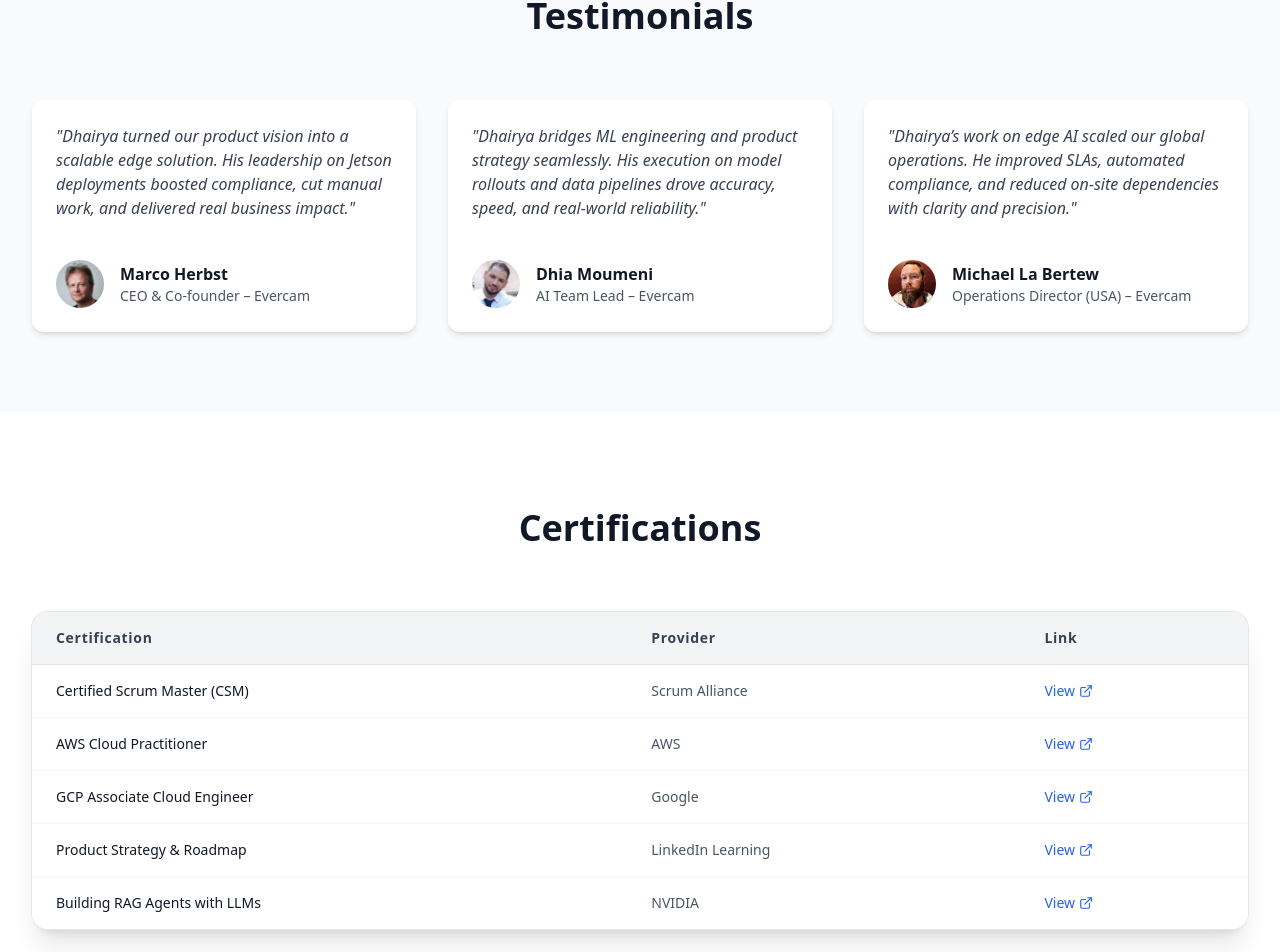
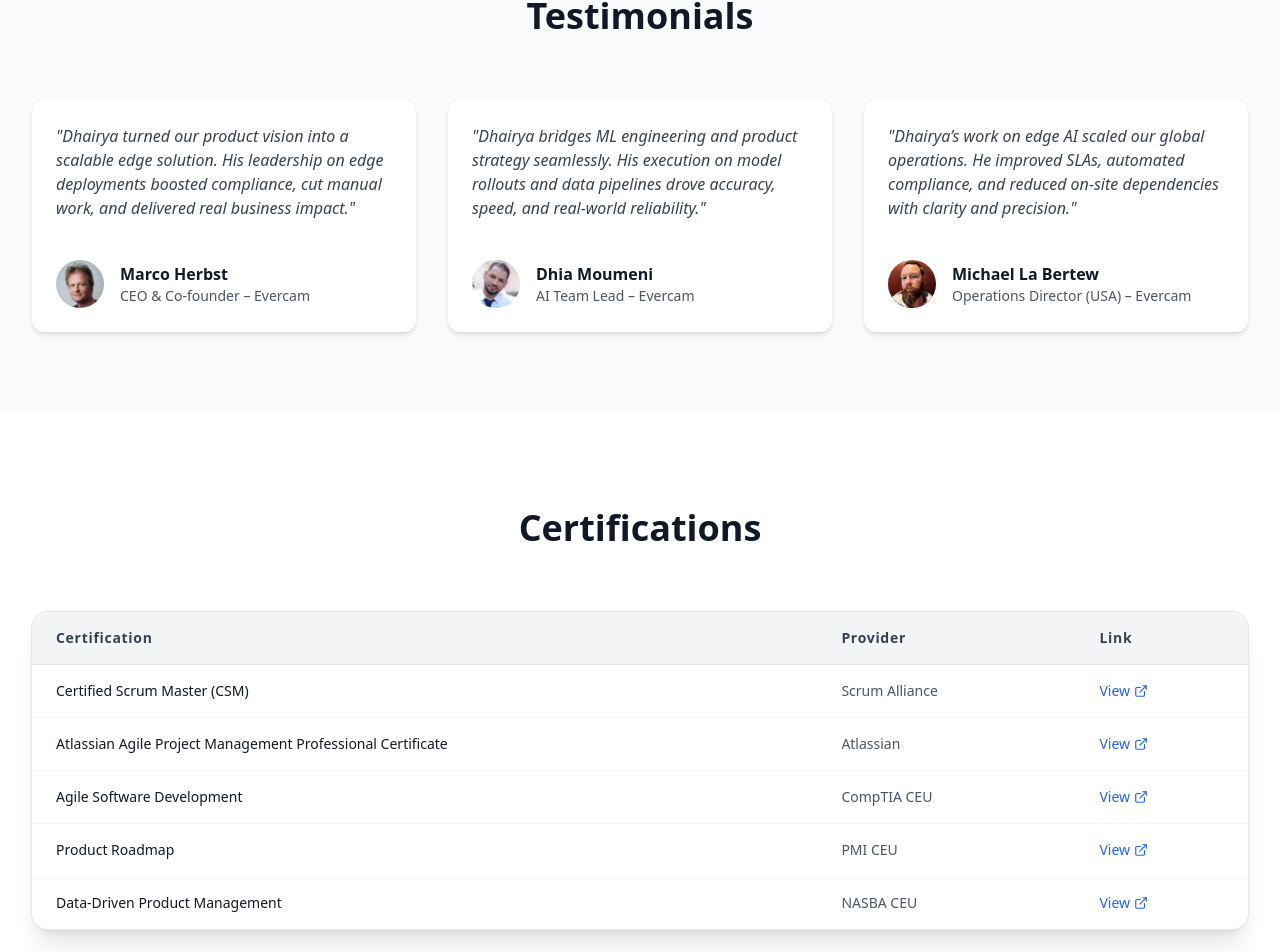
Before and after one commit to dhairyas17/portfolio-website, a React (Vite) app: page / in a window 1280 px wide. Shown: the part 3156-4108 px from the top of the page. Built offline with nearby package versions, Linux system fonts and the light colour scheme.

Commit message:
Fixed the project page event handler

```diff
--- a/src/pages/CaseStudyCategory.tsx
+++ b/src/pages/CaseStudyCategory.tsx
@@ -26,7 +26,7 @@ const CaseStudyCategory = () => {
       duration: '6 months',
       team: '14',
       impact: ['750% MRR Growth', '94% Lower Data Usage', '71pt NPS Boost'],
-      tags: ['Edge AI', 'System Design', 'YOLOv5', 'Jetson', 'RabbitMQ', 'OTA Deployment'],
+      tags: ['Edge AI', 'System Design', 'YOLOv5', 'RabbitMQ', 'OTA Deployment'],
       image:  '/assets/case-studies/gate-report.png',
 
     },
--- a/src/pages/CaseStudyDetail 2.tsx
+++ b/src/pages/CaseStudyDetail 2.tsx
@@ -88,7 +88,7 @@ const CaseStudyDetail2 = () => {
     <div className="flex items-start gap-2">
       <Hammer className="mt-1" size={16} />
       <span>
-        <strong>Stack:</strong> SBCs (Jetson/Nano), RTSP, Ansible, AWX, Docker, Custom Firmware, YAML Configs
+        <strong>Stack:</strong> SBCs (Jetson/Raspberry pi), RTSP, Ansible, AWX, Docker, Custom Firmware, YAML Configs
       </span>
     </div>
   </div>
--- a/src/pages/CaseStudyDetail 5.tsx
+++ b/src/pages/CaseStudyDetail 5.tsx
@@ -215,7 +215,7 @@ const CaseStudyDetail5 = () => {
                 ['Training Data Size', '280k frames', '980k+ frames', '↑ 3.5×'],
                 ['Annotation Turnaround Time', 'High', '60% faster', '↓ 60%'],
                 ['Model Retraining Cycles', 'Manual', 'Automated', '✅'],
-                ['Deployment Reach', 'Limited', '1000+ edge nodes globally', '✅'],
+                ['Deployment Reach', 'Limited', '1300+ edge nodes globally', '✅'],
               ].map((row, i) => (
                 <tr key={i} className={i % 2 === 0 ? 'bg-white' : 'bg-gray-50'}>
                   {row.map((cell, j) => <td key={j} className={tableRowStyles}>{cell}</td>)}
@@ -266,7 +266,7 @@ const CaseStudyDetail5 = () => {
           <li>Scaled dataset from 80k to 980k+ frames, with automated collection and targeted annotation.</li>
           <li>Cut annotation turnaround time by 60% using pre-labeling, QA gates, and workflow automation.</li>
           <li>Implemented reproducible MLOps pipeline with Airflow, MLflow, and automated retraining.</li>
-          <li>Achieved global deployment to 1000+ edge nodes, ensuring real-time performance at scale.</li>
+          <li>Achieved global deployment to 1300+ edge nodes, ensuring real-time performance at scale.</li>
         </ul>
       </motion.section>
 
--- a/src/pages/Home.tsx
+++ b/src/pages/Home.tsx
@@ -139,16 +139,16 @@ const Home = () => {
 
 
   const certifications = [
-    { name: 'Certified Scrum Master (CSM)', provider: 'Scrum Alliance', year: '2023', link: '#' },
-    { name: 'AWS Cloud Practitioner', provider: 'AWS', year: '2022', link: '#' },
-    { name: 'GCP Associate Cloud Engineer', provider: 'Google', year: '2022', link: '#' },
-    { name: 'Product Strategy & Roadmap', provider: 'LinkedIn Learning', year: '2023', link: '#' },
-    { name: 'Building RAG Agents with LLMs', provider: 'NVIDIA', year: '2024', link: '#' }
+    { name: 'Certified Scrum Master (CSM)', provider: 'Scrum Alliance', year: '2023', link: 'https://certification.scrumalliance.org/accounts/1767537-dhairya-sharma/certifications/2096385-csm' },
+    { name: 'Atlassian Agile Project Management Professional Certificate', provider: 'Atlassian', year: '2022', link: 'https://www.linkedin.com/learning/certificates/25517d85a79ff68e9823461e0354ef5de8cfcaf012ecb817bf41edc6eec1c569?trk=share_certificate' },
+    { name: 'Agile Software Development', provider: 'CompTIA CEU', year: '2022', link: 'https://www.linkedin.com/learning/certificates/5a956e1fceadd4cb29a060438dcf6fe371faee172a08bc269f18e95bcefad46a?trk=share_certificate' },
+    { name: 'Product Roadmap', provider: 'PMI CEU', year: '2023', link: 'https://www.linkedin.com/learning/certificates/a533051894e6362f155eef251924989c292112deff070956b165ca76cb1387a8?trk=share_certificate' },
+    { name: 'Data-Driven Product Management', provider: 'NASBA CEU', year: '2024', link: 'https://www.linkedin.com/learning/certificates/158ce664cb5b7c3feba879a93300641e63d58dca6e71786f3b1bf84656e5a29c?trk=share_certificate' }
   ];
 
   const testimonials = [
     {
-      quote: "Dhairya turned our product vision into a scalable edge solution. His leadership on Jetson deployments boosted compliance, cut manual work, and delivered real business impact.",
+      quote: "Dhairya turned our product vision into a scalable edge solution. His leadership on edge deployments boosted compliance, cut manual work, and delivered real business impact.",
       name: "Marco Herbst",
       role: "CEO & Co-founder – Evercam",
       avatar: "/assets/people/marco.jpeg",
--- a/src/pages/Projects.tsx
+++ b/src/pages/Projects.tsx
@@ -23,10 +23,10 @@ const projects = [
     id: '101',
     title: 'OTA Firmware Updates with AWX & Ansible',
     description:
-      'Automated OTA firmware updates for Jetson edge devices using Ansible and AWX, achieving 99.8% success rate and 85% less downtime.',
+      'Automated OTA firmware updates for edge devices using Ansible and AWX, achieving 99.8% success rate and 85% less downtime.',
     image:  '/assets/case-studies/Firmware Update Process in Action.png',
     category: 'infra',
-    tech: ['Ansible', 'AWX', 'Python', 'Shell Scripting', 'Jetson'],
+    tech: ['Ansible', 'AWX', 'Python', 'Shell Scripting'],
     year: '2024',
     team: '3 people',
     status: 'Live',
@@ -39,10 +39,10 @@ const projects = [
     id: '102',
     title: 'Edge Device Monitoring with Prometheus & Grafana',
     description:
-      'Deployed lightweight monitoring on Jetson edge devices using Prometheus and Grafana, reducing downtime by 90% and enabling real-time alerts.',
+      'Deployed lightweight monitoring on edge devices using Prometheus and Grafana, reducing downtime by 90% and enabling real-time alerts.',
     image:  '/assets/case-studies/edge-monitoring-platform.png',
     category: 'infra',
-    tech: ['Prometheus', 'Grafana', 'Node Exporter', 'Jetson', 'Python', 'Docker'],
+    tech: ['Prometheus', 'Grafana', 'Node Exporter', 'Python', 'Docker'],
     year: '2024',
     team: '4 people',
     status: 'Live',
@@ -110,7 +110,7 @@ const projects = [
       'Led the development and deployment of a real-time object detection pipeline on Jetson using YOLOv4 + TensorRT, achieving <50 ms inference.',
     image:  '/assets/case-studies/yolov4-onnx-tensorrt.png',
     category: 'ai-ml',
-    tech: ['YOLOv4', 'ONNX', 'TensorRT', 'Darknet', 'Jetson Xavier', 'OpenCV', 'Python', 'Docker'],
+    tech: ['YOLOv4', 'ONNX', 'TensorRT', 'Darknet', 'Jetson Orin Nano', 'OpenCV', 'Python', 'Docker'],
     year: '2023',
     team: '3 people',
     status: 'Live',
@@ -187,9 +187,7 @@ const Projects = () => {
 
   const handleCardClick = (id: string) => {
     window.scrollTo({ top: 0, behavior: 'smooth' });
-    setTimeout(() => {
-      // Pass page and filter info as query params to detail page      navigate(`/portfolio/projects/${id}?page=${currentPage}&filter=${activeFilter}`);
-    }, 100);
+    navigate(`/portfolio/projects/${id}?page=${currentPage}&filter=${activeFilter}`);
   };
 
   return (
```
